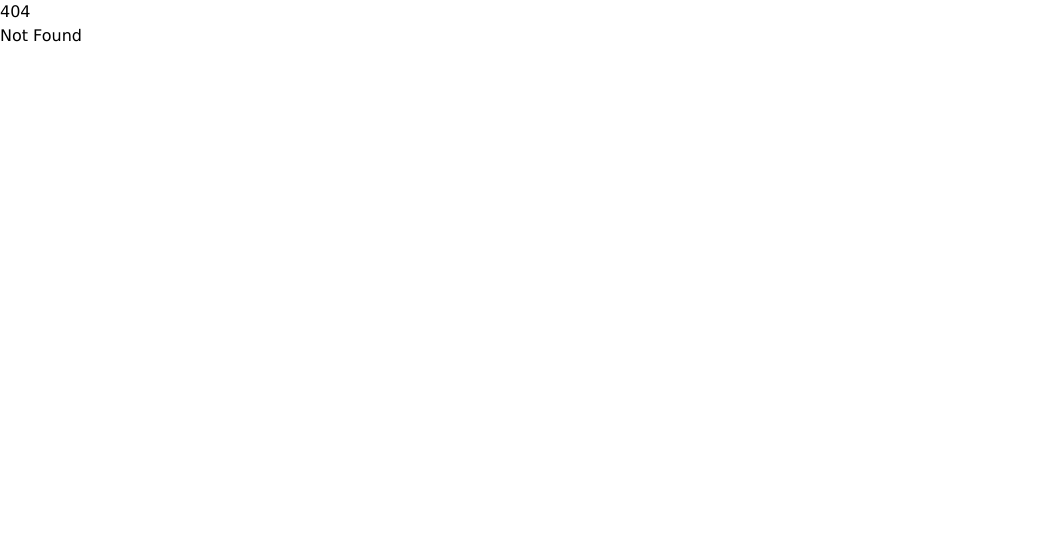
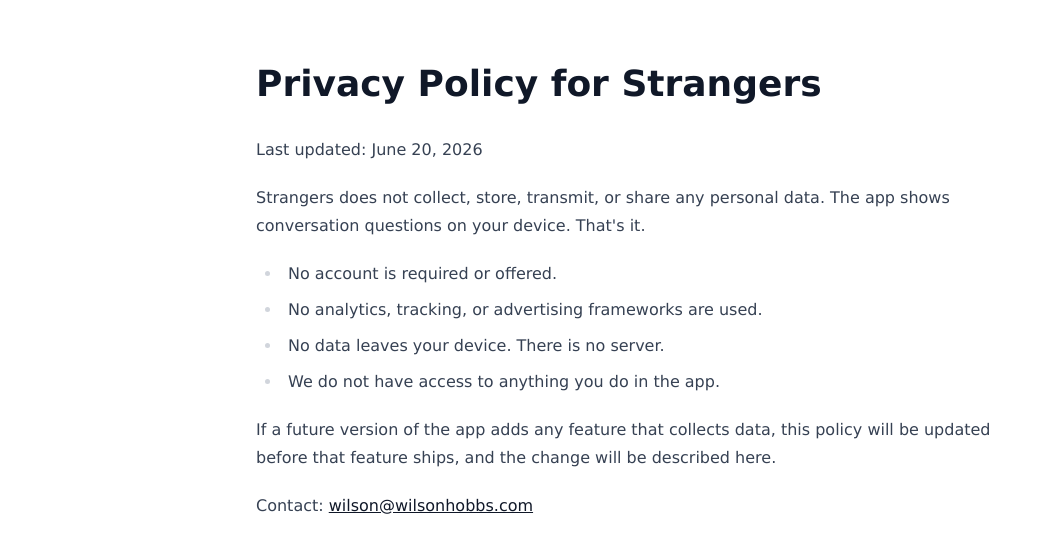
Before and after one commit to wbhob/wilsonhobbs.com, a SvelteKit app: page /strangers/privacy in a window 1280 px wide. Before the commit this address had no page. Shown: the top 552 px of the page, without its empty margins (0-1052 px from the left). Built offline with nearby package versions, Linux system fonts and the light colour scheme.

Commit message:
add strangers privacy policy

```diff
--- /dev/null
+++ b/src/routes/strangers/privacy/+page.svelte
@@ -0,0 +1,24 @@
+<main class="prose max-w-3xl mx-auto mt-16">
+	<h1>Privacy Policy for Strangers</h1>
+
+	<p>Last updated: June 20, 2026</p>
+
+	<p>
+		Strangers does not collect, store, transmit, or share any personal data. The app shows
+		conversation questions on your device. That's it.
+	</p>
+
+	<ul>
+		<li>No account is required or offered.</li>
+		<li>No analytics, tracking, or advertising frameworks are used.</li>
+		<li>No data leaves your device. There is no server.</li>
+		<li>We do not have access to anything you do in the app.</li>
+	</ul>
+
+	<p>
+		If a future version of the app adds any feature that collects data, this policy will be updated
+		before that feature ships, and the change will be described here.
+	</p>
+
+	<p>Contact: <a href="mailto:wilson@wilsonhobbs.com">wilson@wilsonhobbs.com</a></p>
+</main>
```
